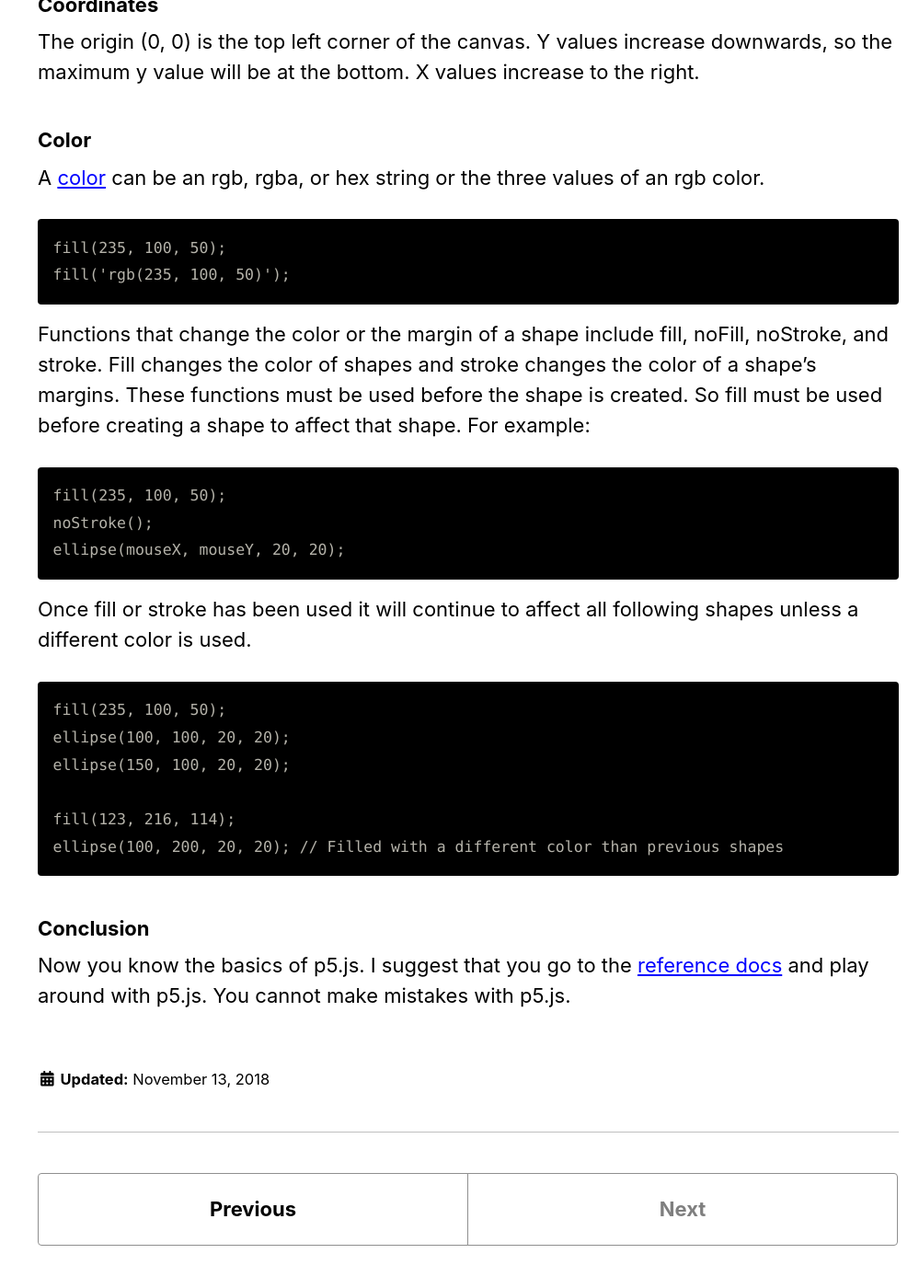
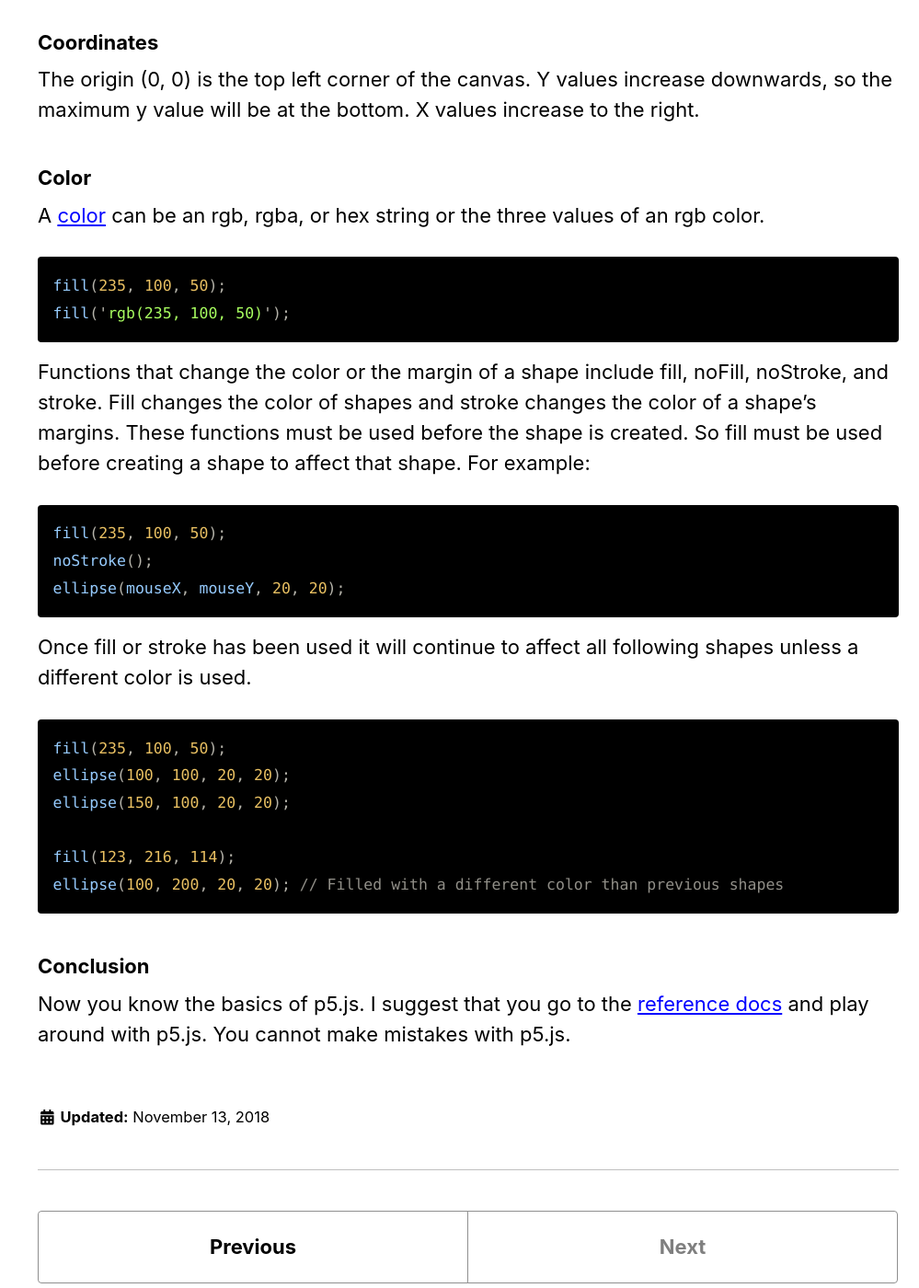
Before and after one commit to ethantm/ethantm.github.io, a Jekyll site: the page built from _posts/2018-11-13-p5js.md, in a window 1280 px wide and 1400 px high, scrolled down 1464 px. Shown: the whole window at 92% size, without its empty margins (281-1280 px from the left). Built offline with Jekyll 4.4.1, drawn with Linux system fonts in a browser that asks for light colours; nearby versions of some CDN libraries; some of the changed text lies outside the part shown.

Commit message:
p5js updates

````diff
--- a/_posts/2018-11-13-p5js.md
+++ b/_posts/2018-11-13-p5js.md
@@ -21,7 +20,7 @@
 
 The function setup will be executed only once, you create the canvas here with createCanvas. The function draw will be executed constantly.
 
-```
+```javascript
 function setup() {
   createCanvas(windowWidth, windowHeight)
 }
@@ -43,14 +42,14 @@
 
 A [color](https://p5js.org/reference/#/p5/color) can be an rgb, rgba, or hex string or the three values of an rgb color.
 
-```
+```javascript
 fill(235, 100, 50);
 fill('rgb(235, 100, 50)');
 ```
 
 Functions that change the color or the margin of a shape include fill, noFill, noStroke, and stroke. Fill changes the color of shapes and stroke changes the color of a shape's margins. These functions must be used before the shape is created. So fill must be used before creating a shape to affect that shape. For example:
 
-```
+```javascript
 fill(235, 100, 50);
 noStroke();
 ellipse(mouseX, mouseY, 20, 20);
@@ -58,7 +57,7 @@
 
 Once fill or stroke has been used it will continue to affect all following shapes unless a different color is used.
 
-```
+```javascript
 fill(235, 100, 50);
 ellipse(100, 100, 20, 20);
 ellipse(150, 100, 20, 20);
````
Also changed, not shown: other parts of _posts/2018-11-13-p5js.md (+0 -1 lines).
